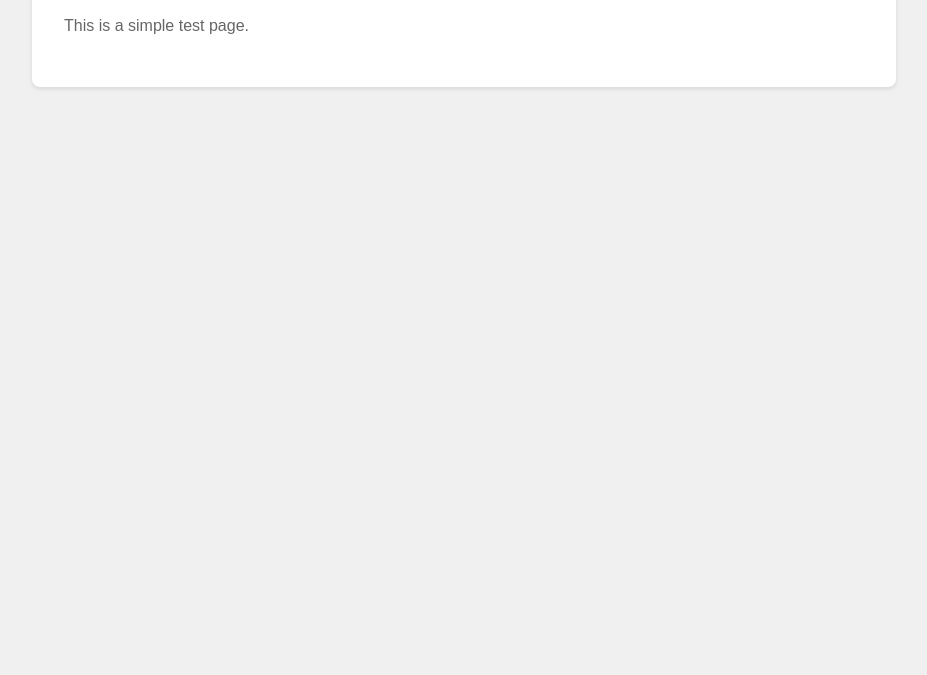
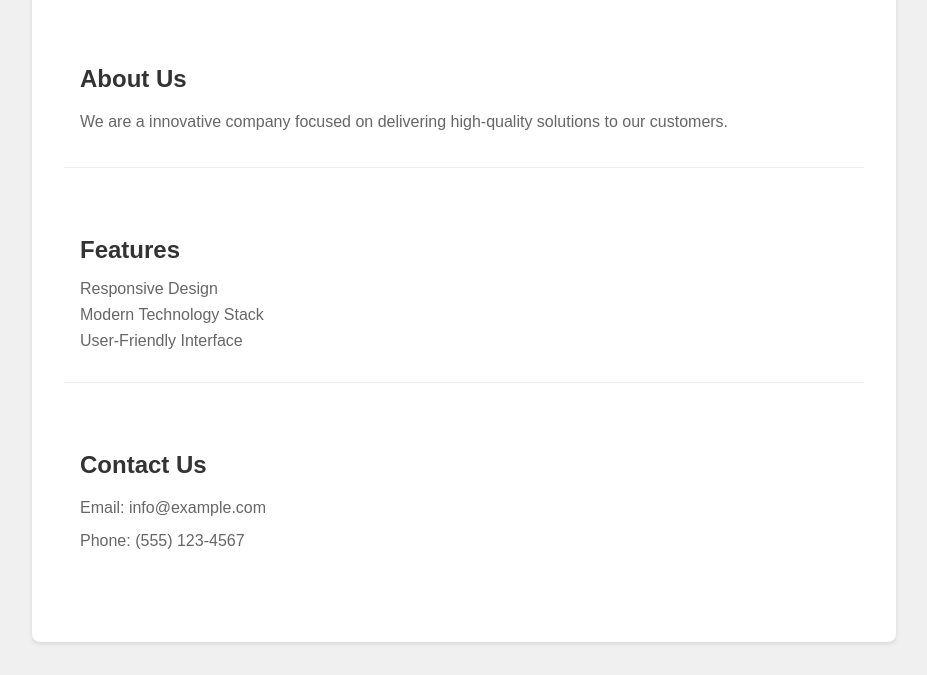
Before and after one commit to barkalona/STM-Test, a plain HTML site: page index.html in a window 1280 px wide. Shown: the part 125-800 px from the top of the page, without its empty margins (176-1103 px from the left). Drawn offline with Linux system fonts and the light colour scheme.

Commit message:
Add more content sections

```diff
--- a/index.html
+++ b/index.html
@@ -9,7 +9,26 @@
 <body>
     <div class="container">
         <h1>Welcome to STM Test</h1>
-        <p>This is a simple test page.</p>
+
+        <section class="about">
+            <h2>About Us</h2>
+            <p>We are a innovative company focused on delivering high-quality solutions to our customers.</p>
+        </section>
+
+        <section class="features">
+            <h2>Features</h2>
+            <ul>
+                <li>Responsive Design</li>
+                <li>Modern Technology Stack</li>
+                <li>User-Friendly Interface</li>
+            </ul>
+        </section>
+
+        <section class="contact">
+            <h2>Contact Us</h2>
+            <p>Email: info@example.com</p>
+            <p>Phone: (555) 123-4567</p>
+        </section>
     </div>
 </body>
 </html>
--- a/styles.css
+++ b/styles.css
@@ -14,7 +14,7 @@ body {
     box-shadow: 0 2px 4px rgba(0,0,0,0.1);
 }
 
-h1 {
+h1, h2 {
     color: #333;
     margin-bottom: 1rem;
 }
@@ -23,3 +23,27 @@ p {
     color: #666;
     line-height: 1.6;
 }
+
+section {
+    margin: 2rem 0;
+    padding: 1rem;
+    border-bottom: 1px solid #eee;
+}
+
+section:last-child {
+    border-bottom: none;
+}
+
+ul {
+    list-style-type: none;
+    padding: 0;
+}
+
+li {
+    margin: 0.5rem 0;
+    color: #666;
+}
+
+.contact p {
+    margin: 0.5rem 0;
+}
```
